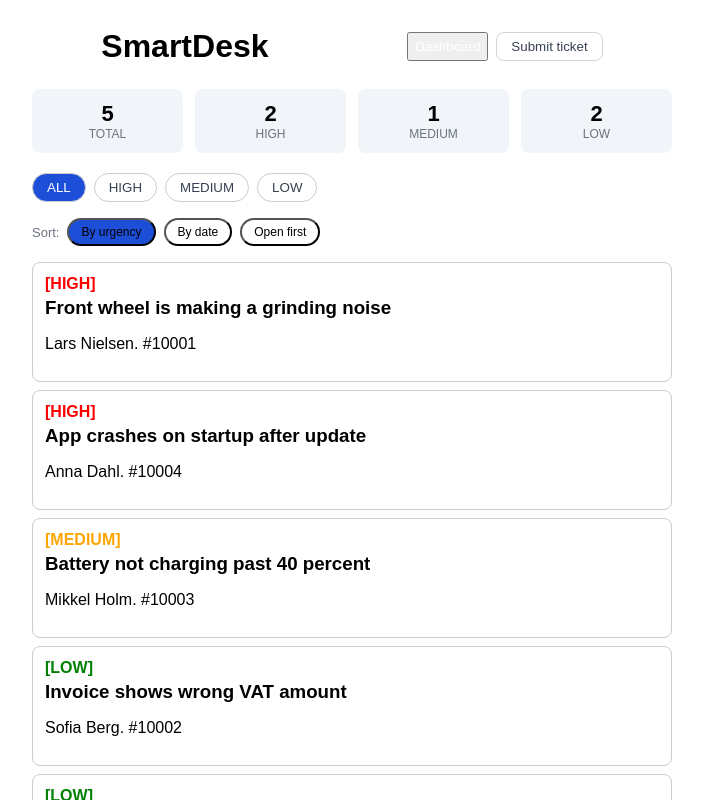
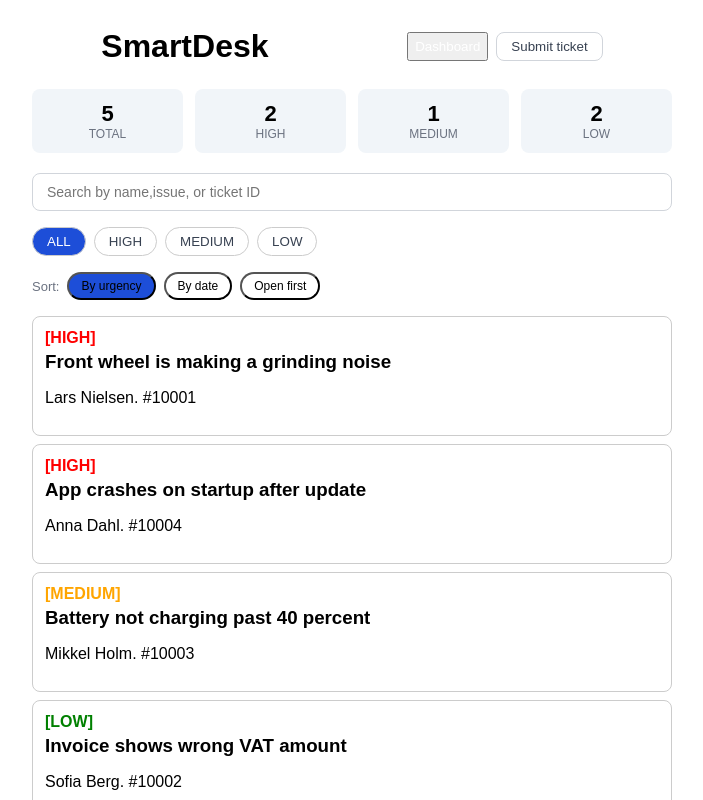
Before and after one commit to Farika2022/smartdesk, a React app in the folder frontend/: page / in a window 1280 px wide. Shown: the top 800 px of the page, without its empty margins (288-991 px from the left). Built offline with nearby package versions, Linux system fonts and the light colour scheme; the HTML template or start-up script is replaced by a standard one.

Commit message:
feat: add ticket search

```diff
--- a/frontend/src/App.tsx
+++ b/frontend/src/App.tsx
@@ -1,7 +1,7 @@
 import { useState} from 'react'
 import TicketList from './components/TicketList'
 import TicketForm from './components/TicketForm'
-import {tickets as sampleTickets,getTicketStats,sortByDate,sortByUrgency,sortByOrder,sortByStatus} from "../ticket-utils"
+import {tickets as sampleTickets,getTicketStats,sortByDate,sortByUrgency,searchTickets,sortByStatus} from "../ticket-utils"
 //import './App.css'
 import type { Ticket } from "./types/ticket";
 
@@ -10,6 +10,7 @@ function App() {
   const [filter,setFilter] = useState ("ALL");
   const [view, setView] = useState("dashboard");
   const [sort, setSort]=useState<"urgency"| "date"|"status">("urgency");
+  const [query, setQuery] = useState<string>("");
   // Every time filter changes, React re-renders App.
   // visible recalculates automatically — no manual DOM updates needed.
 
@@ -21,8 +22,10 @@ const getSorted= (ticketArray:Ticket[]):Ticket[]=>{
   if (sort ==="status")return sortByStatus (ticketArray);
   return ticketArray;
 };
+const searched =searchTickets(tickets,query);
+const filtered= filter === "ALL" ? searched : searched.filter(t => t.urgency === filter);
 const visible = getSorted(
-  filter ==="ALL"? tickets:tickets.filter(t=>t.urgency===filter)
+  filtered
 );
 
   const stats = getTicketStats(tickets);
@@ -76,6 +79,29 @@ const visible = getSorted(
     ))}
     </div>
 
+    {/*Search bar */}
+    <div style={{marginBottom:"16px"}}>
+      <input
+      type ="text"
+      value={query}
+      onChange={(e)=>setQuery(e.target.value)}
+      placeholder="Search by name,issue, or ticket ID"
+      style={{
+        width:"100%",
+        padding:"10px 14px",
+        borderRadius:"8px",
+        border:"1px solid #d1d5db",
+        fontSize:"14px",
+        boxSizing: "border-box" as const,
+      }}
+/>
+{query && (
+  <div style ={{fontSize:"12px", color:"#6b7280", marginTop:"6px"}}>
+    {visible.length}ticket{visible.length !== 1? "s":""} found for "{query}"
+    </div>
+)}
+    </div>
+
     {/* Filter buttons */}
     <div style ={{display:"flex", gap :"8px", marginBottom:"16px"}}>
       {["ALL", "HIGH", "MEDIUM", "LOW"]. map(f => (
--- a/frontend/ticket-utils.ts
+++ b/frontend/ticket-utils.ts
@@ -329,4 +329,17 @@ const sortByStatus= (ticketArray: Ticket[]):Ticket[]=>{
     return 0
   });
 };
-export { tickets, createTicket,getOpenTickets, getTicketStats, formatAllTickets, getTicketsByUrgency,sortByDate,sortByUrgency,sortByStatus };
+
+// ------------------ SEARCHING ---------------------
+const searchTickets = (ticketArray: Ticket[],query:string): Ticket[]=>{
+  //trim(): Remove accidental spaces the user typed.
+  //toLowerCase(): Make search case-insensitive.
+  const q = query.toLowerCase().trim();
+  if (q==="") return ticketArray;
+  return ticketArray.filter((ticket)=>
+  ticket.customer.toLowerCase().includes(q) ||
+  ticket.subject.toLowerCase().includes(q) ||
+  ticket.id.toString().includes(q)
+  );
+};
+export { tickets, createTicket,getOpenTickets, getTicketStats, formatAllTickets, getTicketsByUrgency,sortByDate,sortByUrgency,sortByStatus,searchTickets };
```
Also changed, not shown: 1 other file (tests, documents, lock files or other folders).
